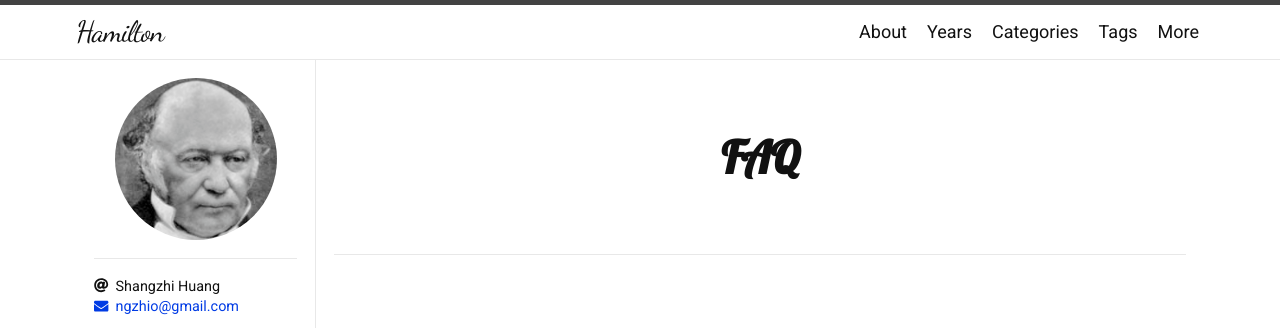
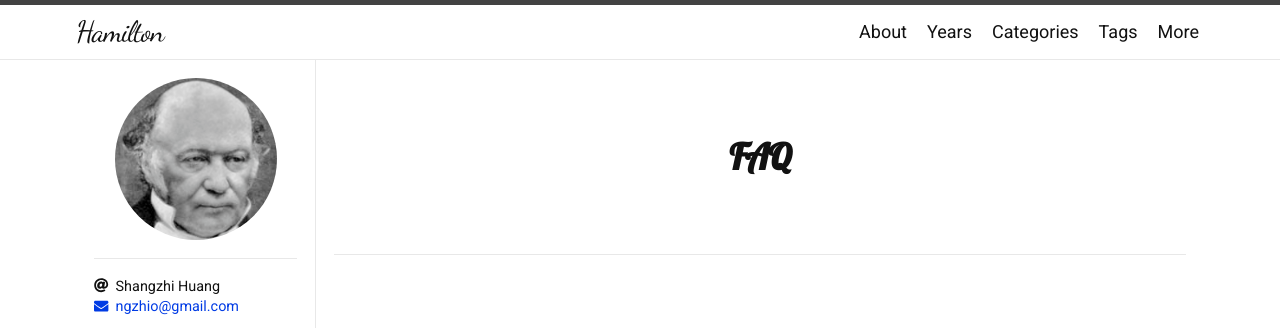
Before and after one commit to zivong/jekyll-theme-hamilton, a Jekyll site: the page built from faq.md, in a window 1280 px wide. Shown: the top 328 px of the page. Built offline with Jekyll 4.4.1, drawn with Linux system fonts in a browser that asks for light colours; nearby versions of some CDN libraries; some web fonts are replaced.

Commit message:
Adjust font size of h1

```diff
--- a/_sass/hamilton/layout.scss
+++ b/_sass/hamilton/layout.scss
@@ -405,13 +405,13 @@ ul.post-categories {
 .post-title,
 .post-content h1 {
   font-family: $display-font-family;
-  @include relative-font-size(2);
+  @include relative-font-size(1.8);
   font-weight: bold;
   letter-spacing: -1px;
   line-height: $base-line-height * $base-font-size * 2;
 
   @media screen and (min-width: $on-large) {
-    @include relative-font-size(2.5);
+    @include relative-font-size(2);
   }
 }
 
```
